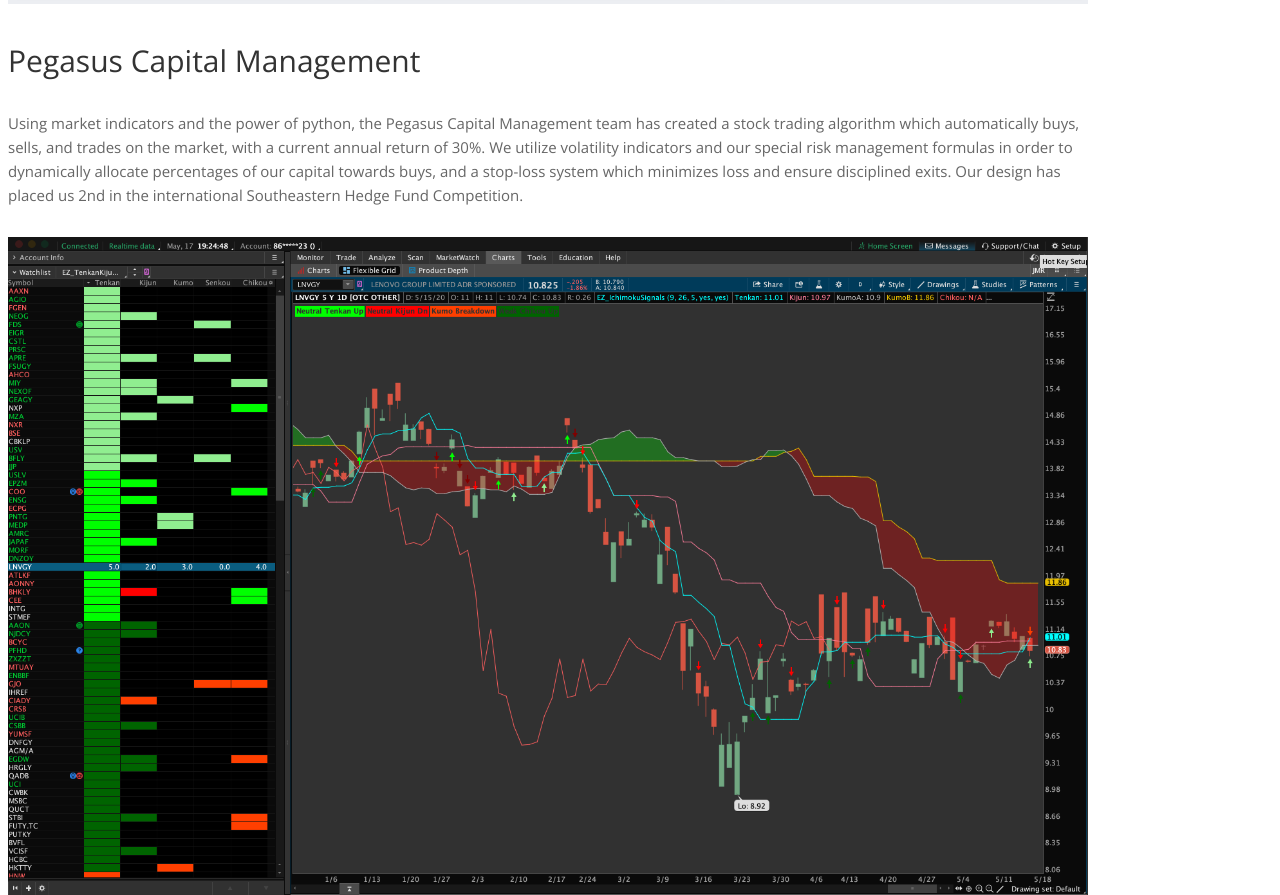
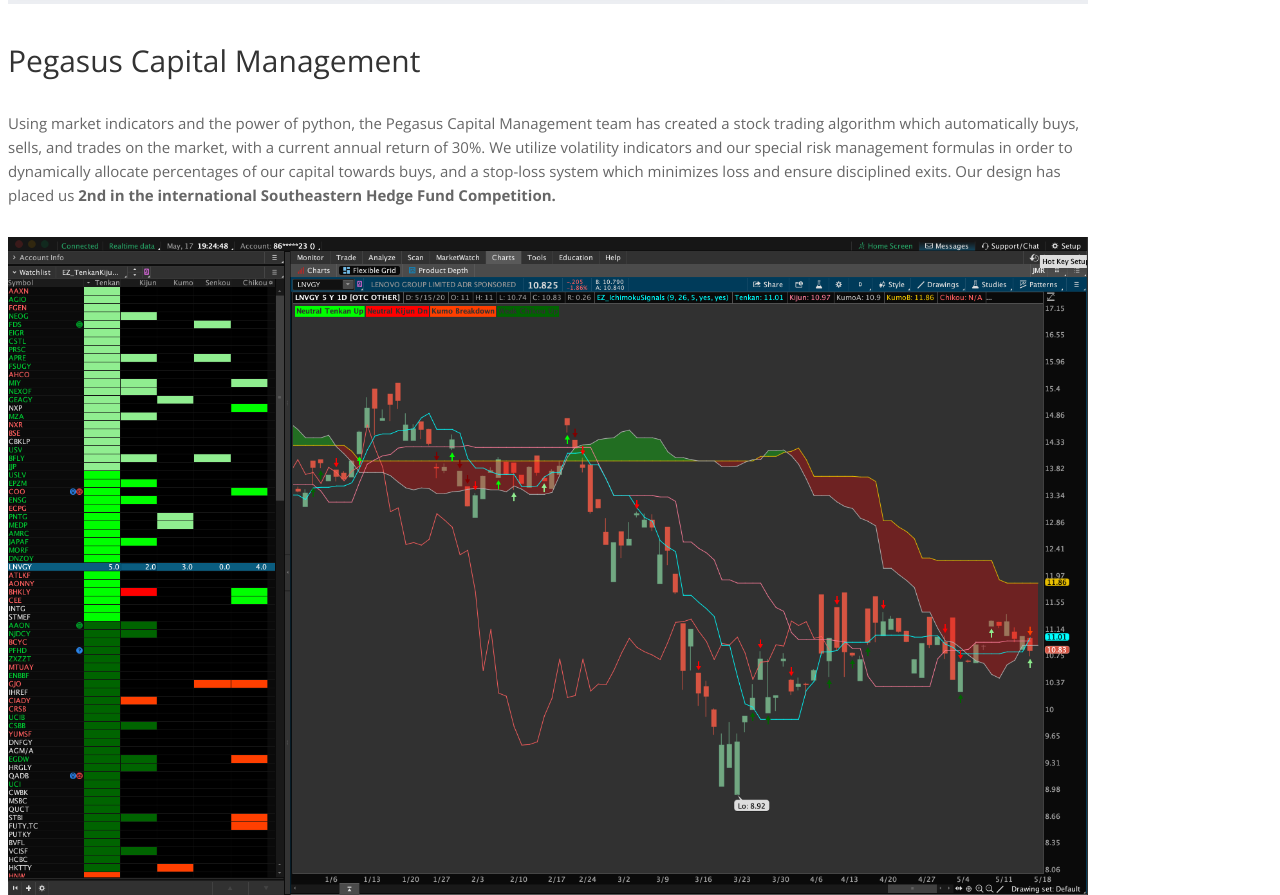
Before and after one commit to Aneesha-Shr/Aneesha-Shr.github.io, a plain HTML site: page sidebar-right.html in a window 1280 px wide. Shown: the part 1565-2460 px from the top of the page. Drawn offline with nearby package versions, Linux system fonts and the light colour scheme; some icons are missing; a web font is replaced by a local one.

Commit message:
Update sidebar-right.html

```diff
--- a/sidebar-right.html
+++ b/sidebar-right.html
@@ -81,7 +81,7 @@
 				<p><img src="assets/images/Budget Bridge Home Page.png" alt=""></p>
 				<p><img src="assets/images/Backend_BS.png" alt=""></p>
 				<h3>Pegasus Capital Management</h3>
-				<p>Using market indicators and the power of python, the Pegasus Capital Management team has created a stock trading algorithm which automatically buys, sells, and trades on the market, with a current annual return of 30%. We utilize volatility indicators and our special risk management formulas in order to dynamically allocate percentages of our capital towards buys, and a stop-loss system which minimizes loss and ensure disciplined exits. Our design has placed us 2nd in the international Southeastern Hedge Fund Competition.</p>
+				<p>Using market indicators and the power of python, the Pegasus Capital Management team has created a stock trading algorithm which automatically buys, sells, and trades on the market, with a current annual return of 30%. We utilize volatility indicators and our special risk management formulas in order to dynamically allocate percentages of our capital towards buys, and a stop-loss system which minimizes loss and ensure disciplined exits. Our design has placed us <b>2nd in the international Southeastern Hedge Fund Competition.</b></p>
 				<p><img src="assets/images/thinkorswim.png" alt=""></p>
 				<h3>TechDown</h3>
 				<p>Picture this, you're a warehouse worked in the year 3000, on the planet Mars. You've been controlled by your evil corporate overlord Jimmy Beez to work without pay in his Amazoon factory, but in a twist of fate you escape his control.  Play my game to escape the warehouse and take down the evil Beez!</p>
```
